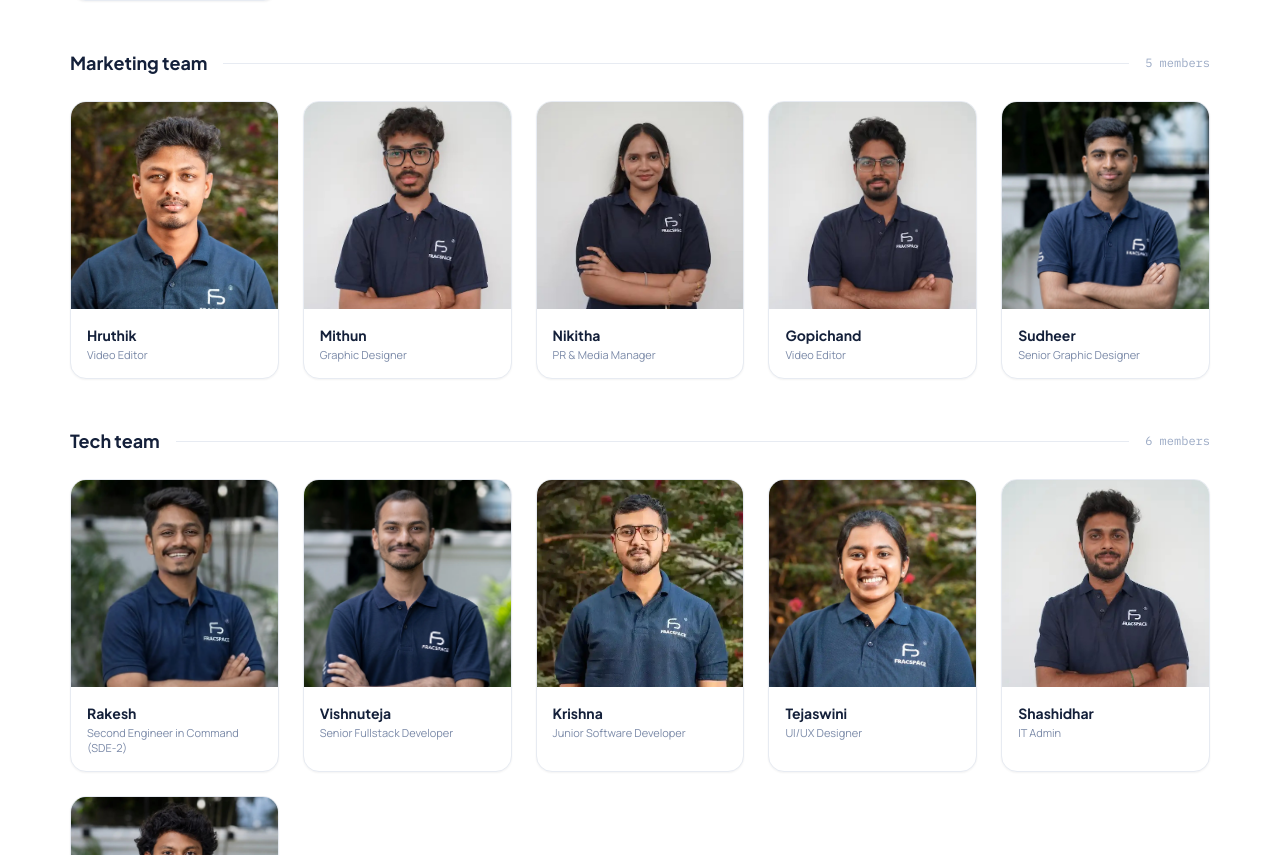
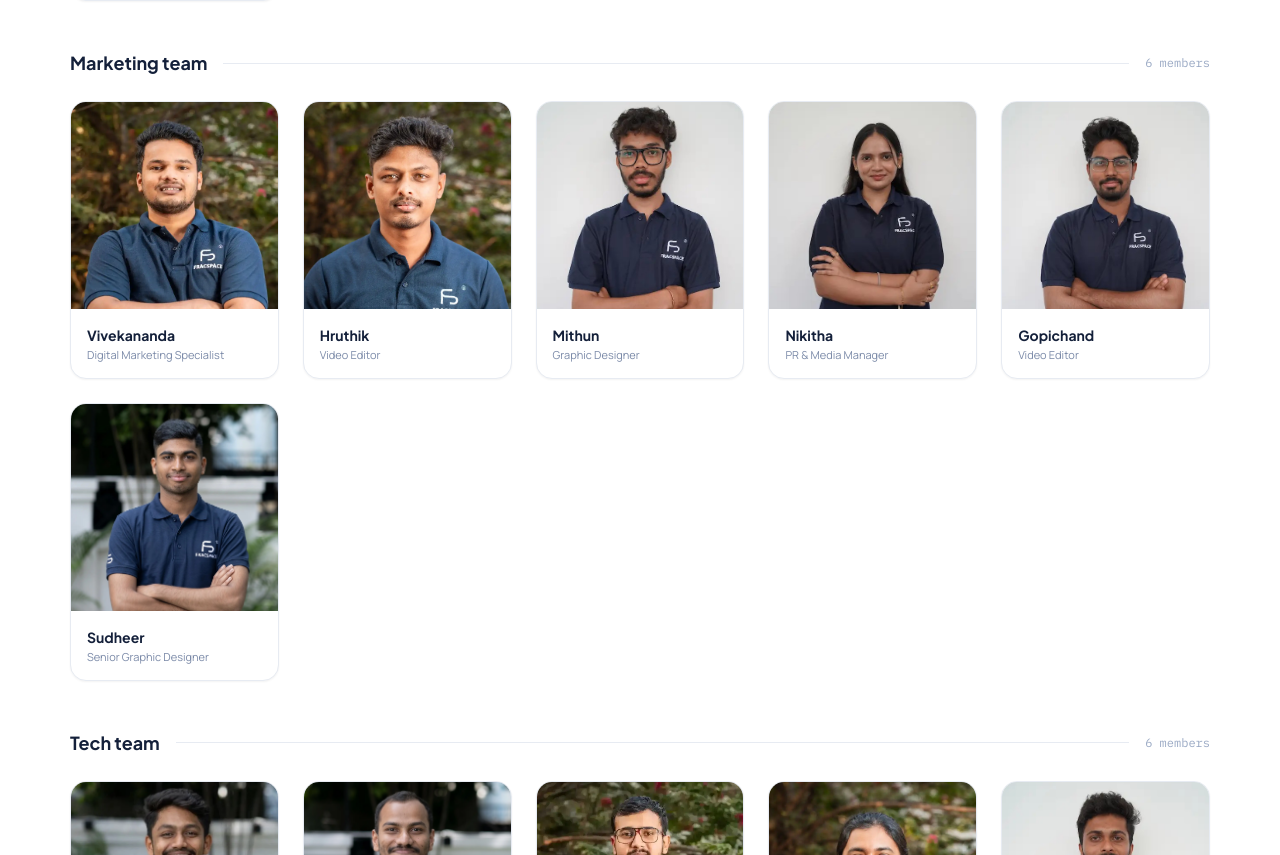
Before and after one commit to Fracspace/Fracspace_Website_New, a Next.js app: page /about in a window 1280 px wide. Shown: the part 3743-4598 px from the top of the page. Built offline with nearby package versions, Linux system fonts and the light colour scheme.

Commit message:
made changes to about page, added vivekananda profile , initially it was hidden

```diff
--- a/components/sections/aboutus/OurTeam.jsx
+++ b/components/sections/aboutus/OurTeam.jsx
@@ -25,7 +25,7 @@ import saicharanImg from "../../../assets/TeamMates/tech/saicharan.jpg";
 
 // Marketing Team Images
 import hruthikImg from "../../../assets/TeamMates/marketing/hruthik.webp";
-// import vivekanandaImg from "../../../assets/TeamMates/marketing/vivekananda.webp";
+import vivekanandaImg from "../../../assets/TeamMates/marketing/vivekananda.webp";
 import mithunImg from "../../../assets/TeamMates/marketing/mithun.jpg";
 import nikithaImg from "../../../assets/TeamMates/marketing/nikitha.jpg";
 import gopichandImg from "../../../assets/TeamMates/marketing/gopichand.jpg";
@@ -67,11 +67,11 @@ function OurTeam() {
     {
       name: "Marketing",
       people: [
-        // {
-        //   name: "Vivekananda",
-        //   role: "Digital Marketing Specialist",
-        //   image: vivekanandaImg
-        // },
+        {
+          name: "Vivekananda",
+          role: "Digital Marketing Specialist",
+          image: vivekanandaImg
+        },
         { name: "Hruthik", role: "Video Editor", image: hruthikImg },
         { name: "Mithun", role: "Graphic Designer", image: mithunImg },
         { name: "Nikitha", role: "PR & Media Manager", image: nikithaImg },
```
